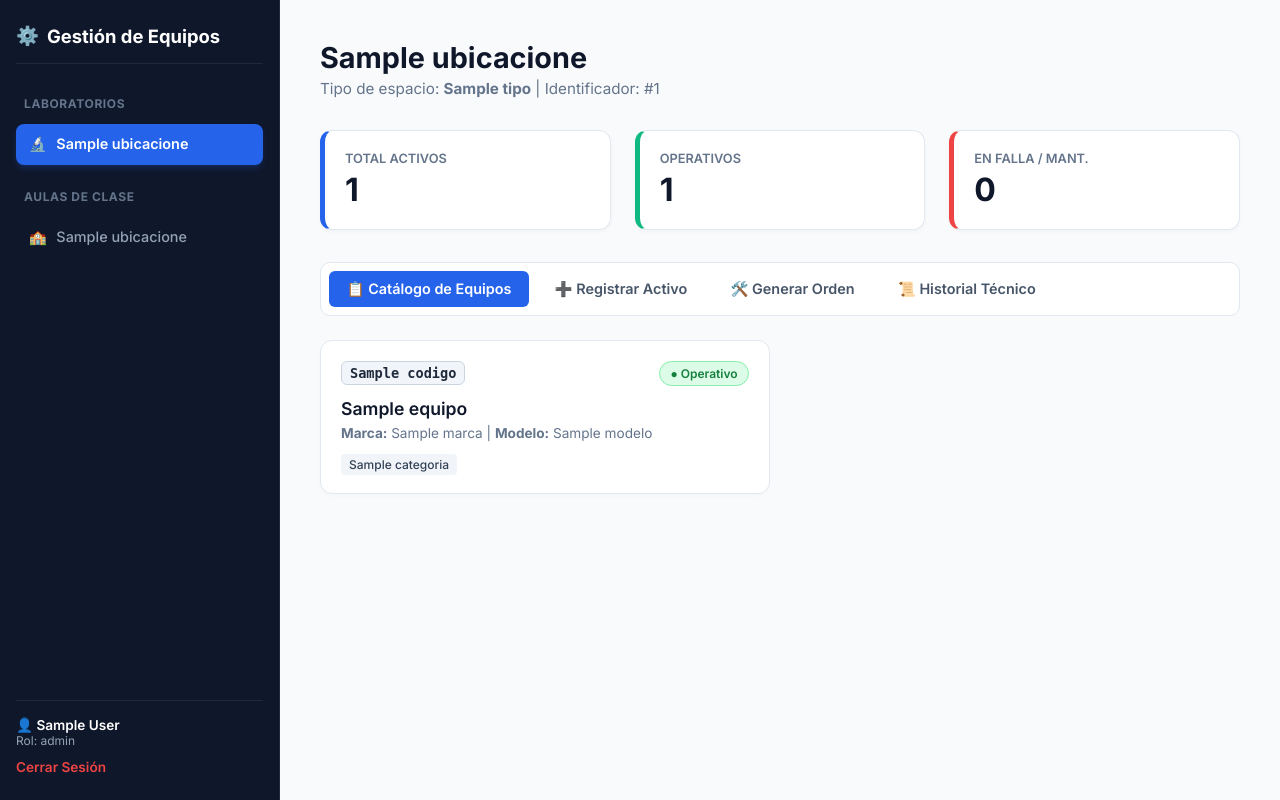
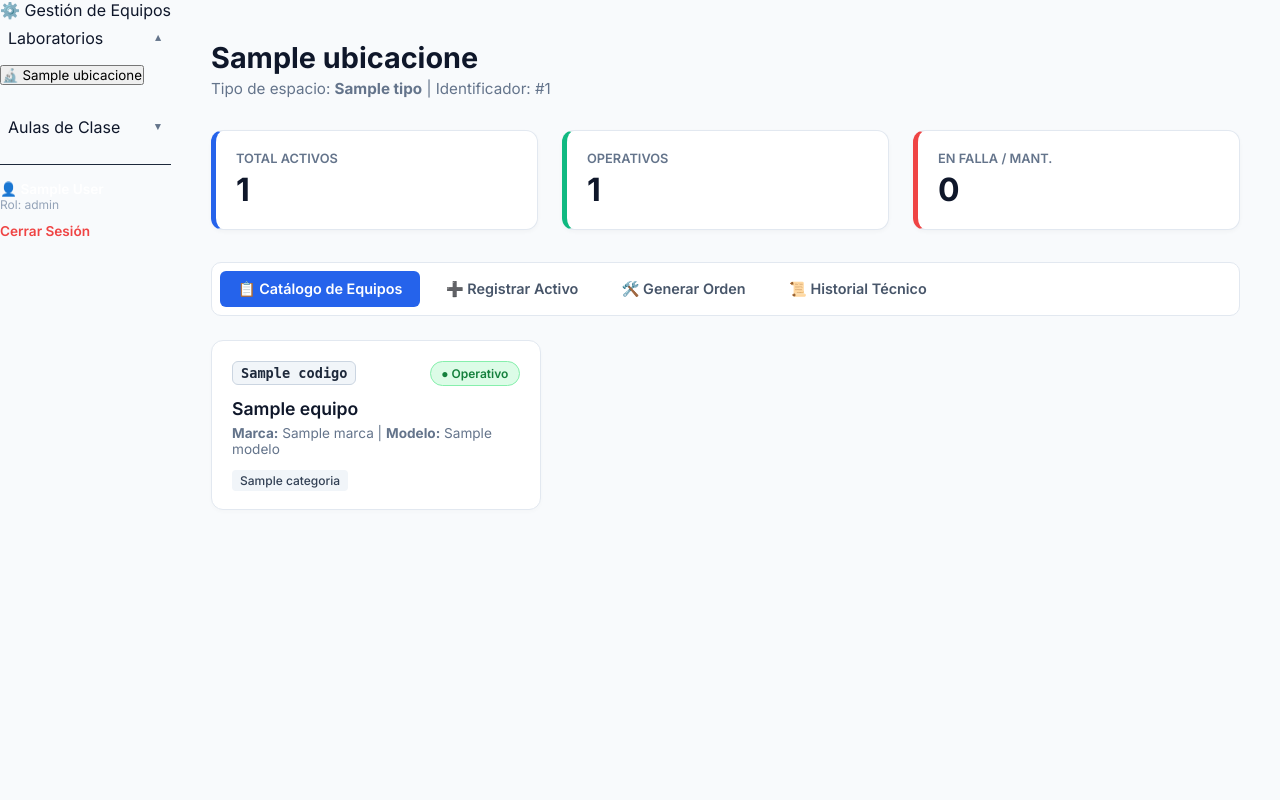
Before and after one commit to fastingwolf/gestion_mantenimiento, a Flask app: page / in a window 1280 px wide. Run offline with Flask 3, Linux system fonts and the light colour scheme; the visitor is signed in with stand-in values (Sample User, id 1); tables that the repository leaves empty hold one stand-in row (values such as "Sample post"); a database or web service that is not in the repository returns one stand-in record (values such as "Sample title"); some libraries are stand-ins or nearby versions.

Commit message:
mejoras en menu desplegable

```diff
--- a/static/style.css
+++ b/static/style.css
@@ -14,88 +14,53 @@ body {
     color: #0f172a;
 }
 
-/* ================= BARRA LATERAL (SIDEBAR) ================= */
-.sidebar {
-    width: 280px;
-    background-color: #0f172a;
-    color: #f8fafc;
-    padding: 1.5rem 1rem;
-    display: flex;
-    flex-direction: column;
-    gap: 1.5rem;
-    border-right: 1px solid #1e293b;
-    flex-shrink: 0;
-    overflow-y: auto; /* Permite scroll si hay muchos laboratorios */
+/* ================= MENÚS DESPLEGABLES (ACORDEONES) ================= */
+.nav-group {
+    margin-bottom: 1rem;
 }
 
-/* Estilo para la barra de scroll del menú */
-.sidebar::-webkit-scrollbar {
-    width: 6px;
+/* Ocultar la flecha por defecto del navegador */
+.nav-group summary {
+    list-style: none;
 }
-.sidebar::-webkit-scrollbar-thumb {
-    background-color: #334155;
-    border-radius: 4px;
+.nav-group summary::-webkit-details-marker {
+    display: none;
 }
 
-.sidebar-title {
-    font-size: 1.15rem;
-    font-weight: 700;
-    color: #ffffff;
+/* Estilo del título clickeable */
+.nav-group summary.section-label {
+    cursor: pointer;
     display: flex;
+    justify-content: space-between;
     align-items: center;
-    gap: 0.5rem;
-    padding-bottom: 1rem;
-    border-bottom: 1px solid #1e293b;
-    margin-bottom: 0.5rem;
+    padding: 0.5rem;
+    border-radius: 6px;
+    margin-bottom: 0.2rem;
+    transition: background-color 0.2s ease, color 0.2s ease;
 }
 
-.section-label {
-    font-size: 0.75rem;
-    text-transform: uppercase;
-    letter-spacing: 0.05em;
-    color: #64748b; /* Tono más suave para no competir con los botones */
-    margin-bottom: 0.8rem;
-    font-weight: 700;
-    padding-left: 0.5rem;
+/* Efecto al pasar el mouse por el título */
+.nav-group summary.section-label:hover {
+    background-color: #1e293b;
+    color: #f8fafc;
 }
 
-.menu-list {
-    list-style: none;
-    display: flex;
-    flex-direction: column;
-    gap: 0.35rem; /* Un poco más de espacio para respirar */
+/* Flecha personalizada */
+.nav-group summary.section-label::after {
+    content: '▼';
+    font-size: 0.65rem;
+    color: #64748b;
+    transition: transform 0.3s ease; /* Animación de rotación */
 }
 
-.menu-btn {
-    width: 100%;
-    text-align: left;
-    background: transparent;
-    border: none;
-    color: #94a3b8; /* Texto inactivo ligeramente apagado */
-    padding: 0.7rem 0.8rem;
-    border-radius: 8px;
-    cursor: pointer;
-    font-size: 0.9rem;
-    font-weight: 500;
-    line-height: 1.3;
-    transition: all 0.2s ease;
-
-    /* Flexbox evita que el texto largo pase por debajo del emoji */
-    display: flex;
-    align-items: flex-start;
-    gap: 0.6rem;
+/* Rotar la flecha cuando el menú está abierto */
+.nav-group[open] summary.section-label::after {
+    transform: rotate(-180deg);
 }
 
-.menu-btn:hover {
-    background-color: #1e293b;
-    color: #f1f5f9;
-}
-
-.menu-btn.active {
-    background-color: #2563eb;
-    color: #ffffff;
-    font-weight: 600;
-    box-shadow: 0 4px 6px -1px rgba(37, 99, 235, 0.25); /* Sombreado elegante */
+.nav-group[open] .menu-list {
+    padding-top: 0.3rem;
+    padding-bottom: 0.5rem;
 }
 
 /* ================= PANEL PRINCIPAL ================= */
--- a/templates/base.html
+++ b/templates/base.html
@@ -17,8 +17,9 @@
             <span>⚙️</span> Gestión de Equipos
         </div>
 
-        <div>
-            <div class="section-label">Laboratorios</div>
+        <!-- MENÚ DESPLEGABLE DE LABORATORIOS (Abierto por defecto) -->
+        <details class="nav-group" open>
+            <summary class="section-label">Laboratorios</summary>
             <ul class="menu-list">
                 {% for lab in laboratorios %}
                 <li>
@@ -33,10 +34,11 @@
                 </li>
                 {% endfor %}
             </ul>
-        </div>
+        </details>
 
-        <div>
-            <div class="section-label">Aulas de Clase</div>
+        <!-- MENÚ DESPLEGABLE DE AULAS (Cerrado por defecto) -->
+        <details class="nav-group">
+            <summary class="section-label">Aulas de Clase</summary>
             <ul class="menu-list">
                 {% for aula in aulas %}
                 <li>
@@ -51,7 +53,7 @@
                 </li>
                 {% endfor %}
             </ul>
-        </div>
+        </details>
         <!-- NUEVO: PERFIL DEL USUARIO -->
         <div style="margin-top: auto; padding-top: 1rem; border-top: 1px solid #1e293b;">
             <div style="font-size: 0.85rem; font-weight: 600; color: #ffffff;">👤 {{ usuario_actual.nombre }}</div>
```
